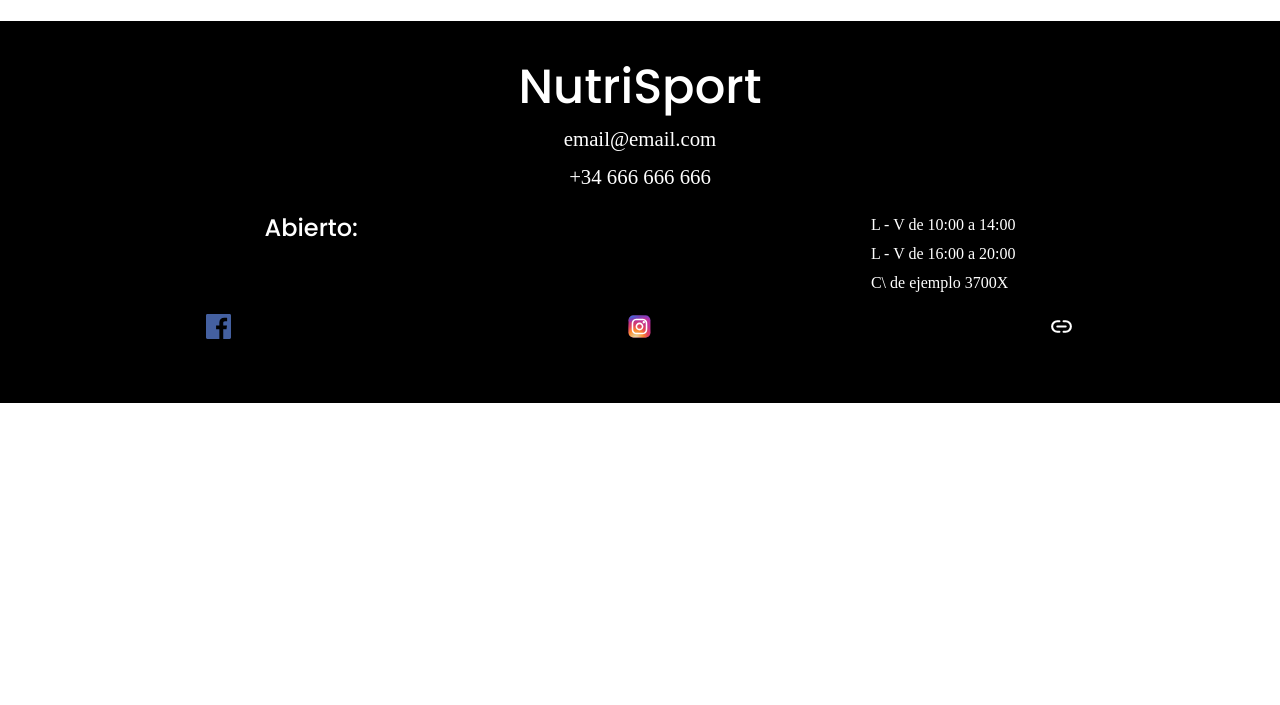
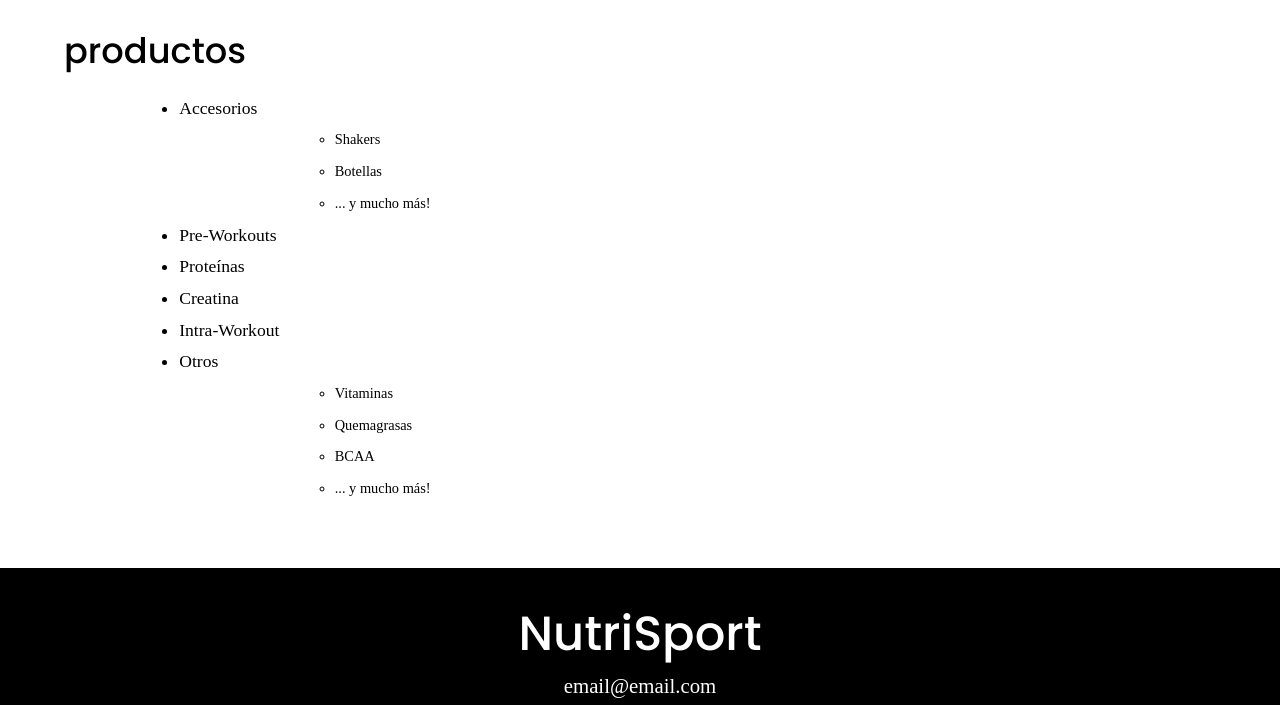
Before and after one commit to mlevitorresv/NutriSport, a website: page about.html in a window 1280 px wide. Shown: the part 663-1368 px from the top of the page. Before the commit the page ends 1066 px from the top, so only its background shows below. Drawn offline with Linux system fonts and the light colour scheme; a web font is replaced by a local one.

Commit message:
finished about.html

```diff
--- a/about.html
+++ b/about.html
@@ -14,7 +14,7 @@
         <img src="resources/assets/burgerMenu.svg" alt="burger menu icon" class="header__icon" id="menuIcon">
         <div class="header__menu" id="menu">
             <p class="header__menu__element">Acerca de</p>
-            <p class="header__menu__element">Productos</p>
+            <p class="header__menu__element">productsos</p>
             <p class="header__menu__element">Contacto</p>
         </div>
     </header>
@@ -40,6 +40,30 @@
             </div>
         </div>
         <iframe src="https://www.google.com/maps/embed?pb=!1m18!1m12!1m3!1d96410.21532933251!2d-5.7516124214282645!3d40.963538798089964!2m3!1f0!2f0!3f0!3m2!1i1024!2i768!4f13.1!3m3!1m2!1s0xd3f265dc7dd7c45%3A0x2f7ae4d00bbfa9aa!2sSalamanca!5e0!3m2!1ses!2ses!4v1711118795115!5m2!1ses!2ses" width="100%" height="225" style="border:0;" allowfullscreen="" loading="lazy" referrerpolicy="no-referrer-when-downgrade"></iframe>
+        <div class="about__products">
+            <h3 class="about__products__title">productos</h3>
+            <ul class="about__products__list">
+                <li class="about__products__list__element">Accesorios
+                    <ul class="about__products__list__element__sublist">
+                        <li class="about__products__list__element__sublist__element">Shakers</li>
+                        <li class="about__products__list__element__sublist__element">Botellas</li>
+                        <li class="about__products__list__element__sublist__element">... y mucho más!</li>
+                    </ul>
+                </li>
+                <li class="about__products__list__element">Pre-Workouts</li>
+                <li class="about__products__list__element">Proteínas</li>
+                <li class="about__products__list__element">Creatina</li>
+                <li class="about__products__list__element">Intra-Workout</li>
+                <li class="about__products__list__element">Otros
+                    <ul class="about__products__list__element__sublist">
+                        <li class="about__products__list__element__sublist__element">Vitaminas</li>
+                        <li class="about__products__list__element__sublist__element">Quemagrasas</li>
+                        <li class="about__products__list__element__sublist__element">BCAA</li>
+                        <li class="about__products__list__element__sublist__element">... y mucho más!</li>
+                    </ul>
+                </li>
+            </ul>
+        </div>
     </main>
     <footer class="footer">
         <div class="footer__data">
--- a/resources/scss/_about.scss
+++ b/resources/scss/_about.scss
@@ -38,4 +38,30 @@
             }
         }
     }
+    &__products{
+        margin-top: 1.5em;
+        &__title{
+            font-family: 'Poppins';
+            font-weight: 500;
+            line-height: 1.4em;
+            font-size: 2.2rem;
+            margin-bottom: .5em;
+        }
+
+        &__list{
+            margin-left: 10%;
+            font-family: 'Esteban';
+            font-weight: 400;
+            line-height: 1.8em;
+            font-size: 1.1rem;
+            margin-bottom: 2.5em;
+
+            &__element{
+                &__sublist{
+                    margin-left: 15%;
+                    font-size: .9rem;
+                }
+            }
+        }
+    }
 }
```
Also changed, not shown: resources/css/style.css, 1 other file.
